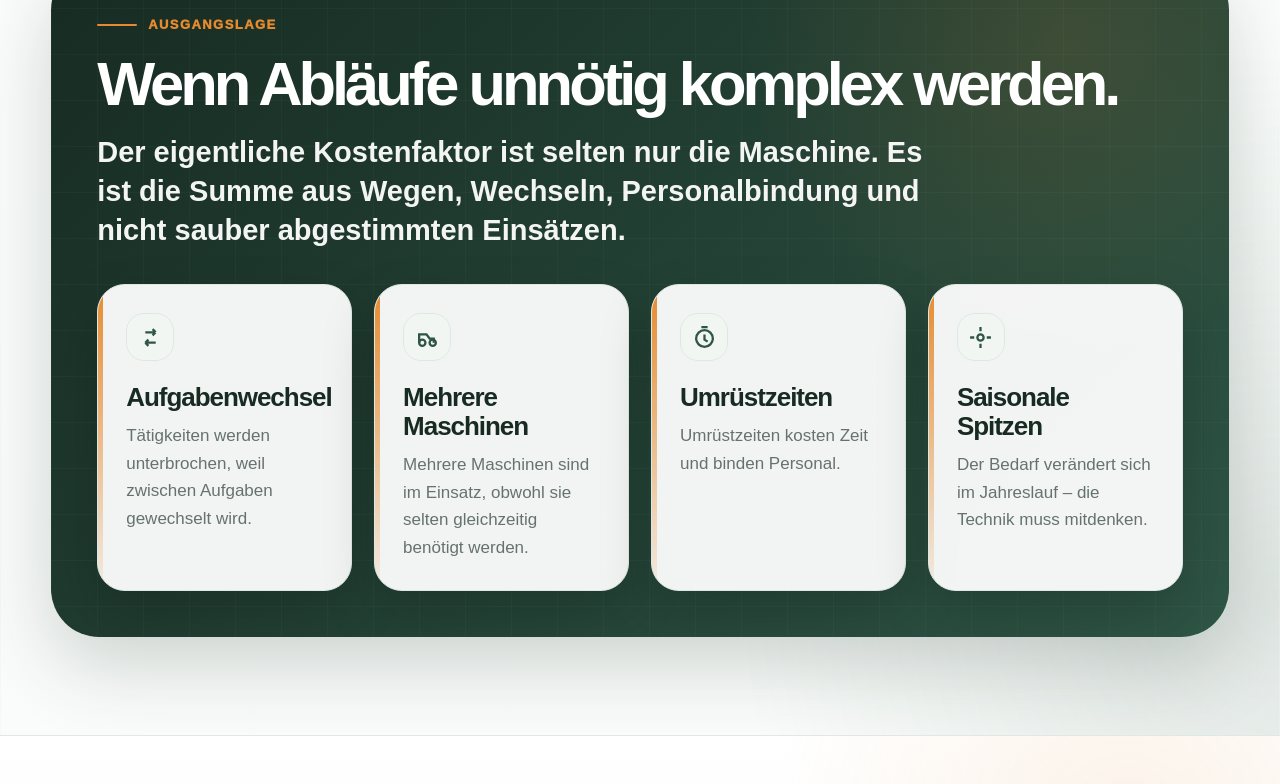
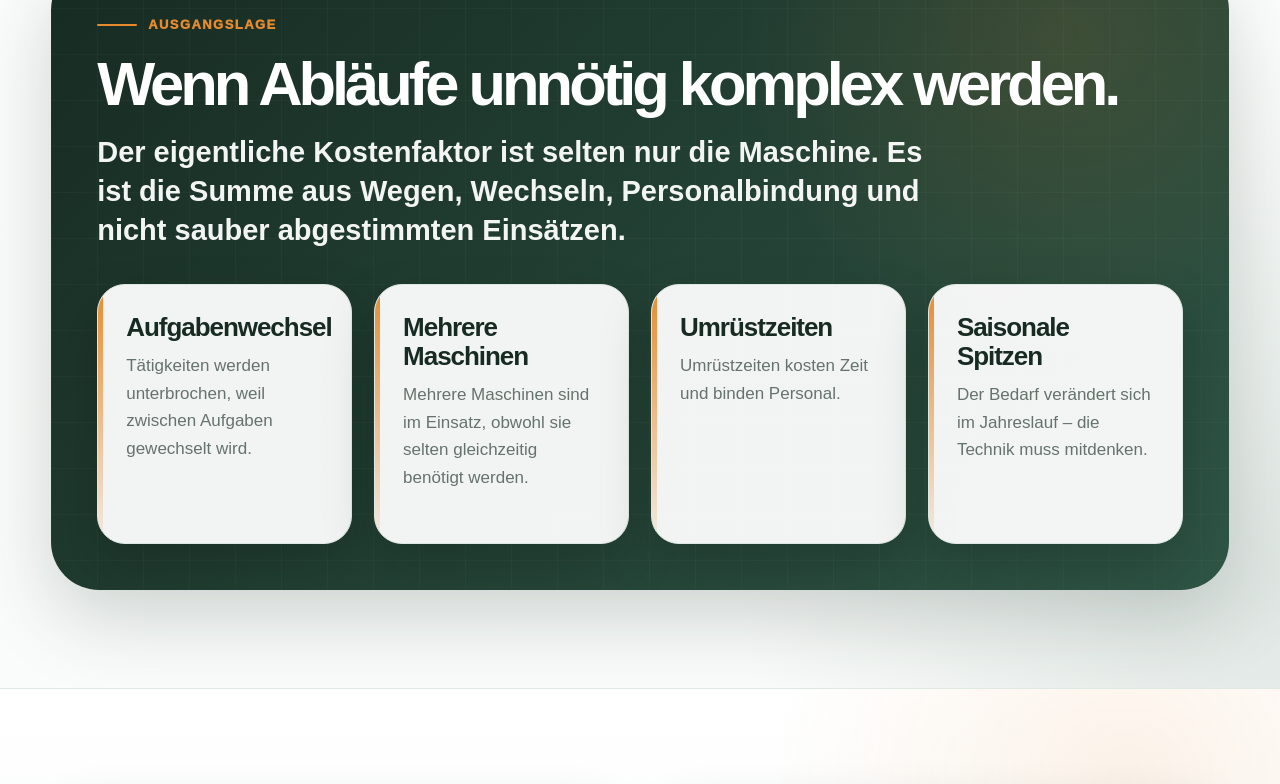
Before and after one commit to mmoeckagrima-jpg/holzhandwerk-moeck, a plain HTML site: page vertrieb.html in a window 1280 px wide. Shown: the part 2230-3014 px from the top of the page. Drawn offline with Linux system fonts and the light colour scheme.

Commit message:
Update vertrieb.html

```diff
--- a/vertrieb.html
+++ b/vertrieb.html
@@ -32,13 +32,11 @@ html{scroll-behavior:smooth}
 body{margin:0;font-family:Arial,Helvetica,sans-serif;color:var(--text);background:var(--green-050);line-height:1.62}
 a{color:inherit}
 .container{width:min(92%,var(--max));margin:0 auto}
-.page{overflow:hidden;background:
+.page{overflow:visible;background:
   radial-gradient(circle at 0% 0%,rgba(230,138,46,.12),transparent 32rem),
   radial-gradient(circle at 100% 28%,rgba(46,85,69,.13),transparent 34rem),
   linear-gradient(180deg,#fff,var(--green-050) 42%,#fff)
 }
-
-/* NAV */
 .nav{position:sticky;top:0;z-index:50;background:rgba(255,255,255,.94);backdrop-filter:blur(16px);border-bottom:1px solid rgba(221,232,226,.95)}
 .nav-inner{height:78px;display:flex;align-items:center;justify-content:space-between;gap:24px}
 .brand{display:flex;align-items:center;gap:14px;text-decoration:none;line-height:1.1}
@@ -48,8 +46,6 @@ a{color:inherit}
 .nav-links{display:flex;align-items:center;gap:22px;font-size:14px;font-weight:900;color:var(--green-950);white-space:nowrap}
 .nav-links a{text-decoration:none}
 .nav-cta{padding:10px 17px;border-radius:999px;background:var(--green-950);color:white!important}
-
-/* BASICS */
 .kicker{display:inline-flex;align-items:center;gap:11px;margin-bottom:18px;color:var(--orange);font-size:13px;font-weight:950;letter-spacing:.11em;text-transform:uppercase}
 .kicker:before{content:"";width:40px;height:2px;background:var(--orange);border-radius:99px}
 h1,h2,h3,p{margin-top:0}
@@ -64,8 +60,6 @@ p{color:var(--muted);font-size:18px}
 .btn-secondary{background:rgba(255,255,255,.13);border-color:rgba(255,255,255,.28);color:white;backdrop-filter:blur(10px)}
 .btn-light{background:white;border-color:var(--line);color:var(--green-950);box-shadow:var(--soft)}
 .actions{display:flex;flex-wrap:wrap;gap:14px;margin-top:34px}
-
-/* HERO */
 .hero{position:relative;color:white;padding:112px 0 96px;background:
   linear-gradient(105deg,rgba(23,43,35,.98) 0%,rgba(23,43,35,.89) 43%,rgba(23,43,35,.38) 100%),
   url("iseki-hero.jpg") center/cover no-repeat;isolation:isolate}
@@ -82,8 +76,6 @@ p{color:var(--muted);font-size:18px}
 .hero-points{display:grid;gap:13px;margin-top:24px}
 .hero-point{display:flex;gap:12px;align-items:flex-start;padding:14px 15px;border-radius:18px;background:rgba(255,255,255,.10);border:1px solid rgba(255,255,255,.16);color:white;font-weight:850}
 .hero-point b{color:var(--orange)}
-
-/* SECTION SYSTEM */
 .section{position:relative;padding:98px 0;border-top:1px solid rgba(221,232,226,.9)}
 .section.alt{background:
   radial-gradient(circle at 88% 16%,rgba(230,138,46,.10),transparent 22rem),
@@ -97,16 +89,12 @@ p{color:var(--muted);font-size:18px}
 .section-head{max-width:860px;margin-bottom:44px}
 .section-head p{max-width:780px}
 .section-rhythm{margin-top:32px;display:grid;gap:22px}
-
-/* TEXT BLOCK SYSTEM */
 .text-flow p{margin-bottom:18px}
 .text-block{position:relative;margin:22px 0 24px;padding:22px 24px 22px 28px;border-radius:22px;background:linear-gradient(135deg,#fff,var(--green-050));border:1px solid var(--line);box-shadow:0 14px 34px rgba(23,43,35,.08);color:var(--green-950);font-size:19px;font-weight:850;line-height:1.45}
 .text-block:before{content:"";position:absolute;left:0;top:22px;bottom:22px;width:5px;border-radius:99px;background:linear-gradient(180deg,var(--orange),var(--orange-dark))}
 .text-block.dark{background:rgba(255,255,255,.10);border:1px solid rgba(255,255,255,.18);color:white;box-shadow:none}
 .text-block.dark:before{background:var(--orange)}
 .text-block.soft{background:var(--orange-soft);border-color:#f4d5b5}
-
-/* CARDS */
 .grid{display:grid;gap:24px}
 .grid-2{grid-template-columns:repeat(2,1fr)}
 .grid-3{grid-template-columns:repeat(3,1fr)}
@@ -116,8 +104,6 @@ p{color:var(--muted);font-size:18px}
 .card p{font-size:17px;margin:0}
 .card .icon{width:48px;height:48px;border-radius:18px;display:grid;place-items:center;background:var(--green-100);border:1px solid var(--line);margin-bottom:22px;color:var(--green-800)}
 .card svg{width:25px;height:25px;stroke-width:2.2}
-
-/* INTRO RECOGNITION */
 .recognition{background:
   radial-gradient(circle at 12% 10%,rgba(230,138,46,.14),transparent 25rem),
   radial-gradient(circle at 92% 16%,rgba(46,85,69,.14),transparent 30rem),
@@ -128,8 +114,6 @@ p{color:var(--muted);font-size:18px}
   url("iseki-showcase.jpg") center/cover no-repeat;box-shadow:var(--shadow);border:1px solid rgba(255,255,255,.7);position:relative;overflow:hidden}
 .recognition-visual:after{content:"Praxis statt Prospekt";position:absolute;left:30px;bottom:30px;padding:12px 16px;border-radius:999px;background:rgba(23,43,35,.82);color:white;font-weight:950;backdrop-filter:blur(10px)}
 .recognition-cards{display:grid;grid-template-columns:repeat(2,1fr);gap:22px}
-
-/* PROBLEM PANEL */
 .problem-panel{position:relative;overflow:hidden;border-radius:48px;padding:46px;background:
   radial-gradient(circle at 86% 12%,rgba(230,138,46,.13),transparent 20rem),
   linear-gradient(135deg,var(--green-950),var(--green-800));box-shadow:var(--shadow);color:white}
@@ -143,8 +127,6 @@ p{color:var(--muted);font-size:18px}
 .problem-cards .card{min-height:260px;background:rgba(255,255,255,.94);box-shadow:0 24px 54px rgba(0,0,0,.18)}
 .problem-cards .card h3{color:var(--green-950)}
 .problem-cards .card p{color:var(--muted)}
-
-/* DECISION */
 .decision-wrap{display:grid;grid-template-columns:1fr 1fr;gap:26px}
 .decision-card{border-radius:36px;padding:34px;background:white;border:1px solid var(--line);box-shadow:var(--soft);position:relative;overflow:hidden}
 .decision-card.positive:before{content:"";position:absolute;inset:0 auto 0 0;width:6px;background:var(--orange)}
@@ -153,8 +135,6 @@ p{color:var(--muted);font-size:18px}
 .decision-card li{position:relative;padding-left:36px;color:var(--muted);font-size:18px}
 .decision-card.positive li:before{content:"✓";position:absolute;left:0;color:var(--orange);font-weight:950}
 .decision-card.neutral li:before{content:"–";position:absolute;left:0;color:var(--green-800);font-weight:950}
-
-/* SPLITS + IMAGES */
 .split{display:grid;grid-template-columns:1fr 1fr;min-height:630px;background:#fff;border-top:1px solid var(--line);border-bottom:1px solid var(--line)}
 .split-copy{padding:86px min(6vw,94px);display:flex;flex-direction:column;justify-content:center;background:
   radial-gradient(circle at 86% 18%,rgba(230,138,46,.10),transparent 22rem),
@@ -165,8 +145,6 @@ p{color:var(--muted);font-size:18px}
 .img-kompakt{background-image:linear-gradient(105deg,rgba(23,43,35,.10),rgba(23,43,35,.02)),url("iseki-kompakt.jpg")}
 .img-action{background-image:linear-gradient(105deg,rgba(23,43,35,.10),rgba(23,43,35,.02)),url("iseki-front.jpg")}
 .wide-photo{min-height:460px;border-radius:var(--radius-xl);background-position:center;background-size:cover;background-repeat:no-repeat;border:1px solid var(--line);box-shadow:var(--shadow);margin-top:38px}
-
-/* IMAGE STRIPS */
 .image-strip{display:grid;grid-template-columns:repeat(4,1fr);gap:18px;margin-top:34px}
 .image-strip.three{grid-template-columns:repeat(3,1fr)}
 .image-tile{min-height:240px;border-radius:26px;background-position:center;background-size:cover;background-repeat:no-repeat;box-shadow:var(--soft);border:1px solid var(--line);position:relative;overflow:hidden}
@@ -177,16 +155,10 @@ p{color:var(--muted);font-size:18px}
 .img-maehwerk{background-image:linear-gradient(105deg,rgba(23,43,35,.10),rgba(23,43,35,.02)),url("iseki-maehwerk.jpg")}
 .img-kabine{background-image:linear-gradient(105deg,rgba(23,43,35,.10),rgba(23,43,35,.02)),url("iseki-kabine.jpg")}
 .img-detail{background-image:linear-gradient(105deg,rgba(23,43,35,.10),rgba(23,43,35,.02)),url("iseki-detail.jpg")}
-
-/* INDUSTRY */
 .industry-card{min-height:245px;display:flex;flex-direction:column;justify-content:space-between}
 .label{display:inline-flex;width:max-content;margin-top:20px;padding:8px 12px;border-radius:999px;background:#ECF8F2;color:var(--green-800);font-size:12px;font-weight:950;text-transform:uppercase;letter-spacing:.04em}
-
-/* STEPS */
 .steps .card{min-height:240px}
 .step-no{width:54px;height:54px;border-radius:20px;display:grid;place-items:center;background:var(--green-950);color:white;font-weight:950;margin-bottom:22px}
-
-/* CTA + FOOTER */
 .cta{padding:96px 0;background:
   radial-gradient(circle at 20% 20%,rgba(230,138,46,.20),transparent 24rem),
   linear-gradient(135deg,var(--green-950),var(--green-800));color:white}
@@ -195,7 +167,6 @@ p{color:var(--muted);font-size:18px}
 .cta p{color:rgba(255,255,255,.84);max-width:760px}
 .cta-mini{display:flex;flex-wrap:wrap;gap:12px;margin-top:24px}
 .cta-mini span{padding:9px 13px;border-radius:999px;background:rgba(255,255,255,.12);border:1px solid rgba(255,255,255,.18);font-weight:850}
-
 .contact{padding:84px 0;background:linear-gradient(180deg,#fff,var(--green-100))}
 .contact-card{display:grid;grid-template-columns:repeat(3,1fr);gap:24px;padding:38px;border-radius:42px;background:white;border:1px solid var(--line);box-shadow:var(--shadow)}
 .signature{padding:24px;border-radius:26px;background:var(--green-050);border:1px solid var(--line)}
@@ -205,27 +176,20 @@ p{color:var(--muted);font-size:18px}
 .footer-note{margin-top:22px;color:var(--muted);text-align:center}
 .legal{display:flex;gap:18px;justify-content:center;margin-top:24px;font-size:14px;font-weight:850;color:var(--muted)}
 .legal a{text-decoration:none}
-
-
-/* FIX: Karten im dunklen Einordnungsbereich lesbar machen */
 .section.dark .card{
   background:#ffffff;
   border:1px solid rgba(255,255,255,.72);
   box-shadow:0 24px 54px rgba(0,0,0,.18);
 }
-
 .section.dark .card h3{
   color:var(--green-950);
 }
-
 .section.dark .card p{
   color:var(--muted);
 }
-
 .section.dark .card:before{
   background:linear-gradient(180deg,var(--orange),rgba(230,138,46,.08));
 }
-
 @media(max-width:980px){
   .hero-grid,.recognition-layout,.decision-wrap,.split,.cta-box,.contact-card{grid-template-columns:1fr}
   .grid-4{grid-template-columns:repeat(2,1fr)}
@@ -318,10 +282,10 @@ p{color:var(--muted);font-size:18px}
     <h2>Wenn Abläufe unnötig komplex werden.</h2>
     <p class="lead">Der eigentliche Kostenfaktor ist selten nur die Maschine. Es ist die Summe aus Wegen, Wechseln, Personalbindung und nicht sauber abgestimmten Einsätzen.</p>
     <div class="problem-cards">
-      <div class="card"><div class="icon"><svg viewBox="0 0 24 24" fill="none" stroke="currentColor"><path d="M7 7h10M7 17h10M17 7l-3-3M17 7l-3 3M7 17l3-3M7 17l3 3"/></svg></div><h3>Aufgabenwechsel</h3><p>Tätigkeiten werden unterbrochen, weil zwischen Aufgaben gewechselt wird.</p></div>
-      <div class="card"><div class="icon"><svg viewBox="0 0 24 24" fill="none" stroke="currentColor"><circle cx="7" cy="17" r="3"/><circle cx="17" cy="17" r="3"/><path d="M4 17V9h7l3 4h4v4"/></svg></div><h3>Mehrere Maschinen</h3><p>Mehrere Maschinen sind im Einsatz, obwohl sie selten gleichzeitig benötigt werden.</p></div>
-      <div class="card"><div class="icon"><svg viewBox="0 0 24 24" fill="none" stroke="currentColor"><circle cx="12" cy="13" r="8"/><path d="M12 9v5l3 2M9 2h6"/></svg></div><h3>Umrüstzeiten</h3><p>Umrüstzeiten kosten Zeit und binden Personal.</p></div>
-      <div class="card"><div class="icon"><svg viewBox="0 0 24 24" fill="none" stroke="currentColor"><path d="M12 2v4M12 18v4M2 12h4M18 12h4"/><circle cx="12" cy="12" r="3"/></svg></div><h3>Saisonale Spitzen</h3><p>Der Bedarf verändert sich im Jahreslauf – die Technik muss mitdenken.</p></div>
+      <div class="card"><h3>Aufgabenwechsel</h3><p>Tätigkeiten werden unterbrochen, weil zwischen Aufgaben gewechselt wird.</p></div>
+      <div class="card"><h3>Mehrere Maschinen</h3><p>Mehrere Maschinen sind im Einsatz, obwohl sie selten gleichzeitig benötigt werden.</p></div>
+      <div class="card"><h3>Umrüstzeiten</h3><p>Umrüstzeiten kosten Zeit und binden Personal.</p></div>
+      <div class="card"><h3>Saisonale Spitzen</h3><p>Der Bedarf verändert sich im Jahreslauf – die Technik muss mitdenken.</p></div>
     </div>
   </div>
 </section>
```
